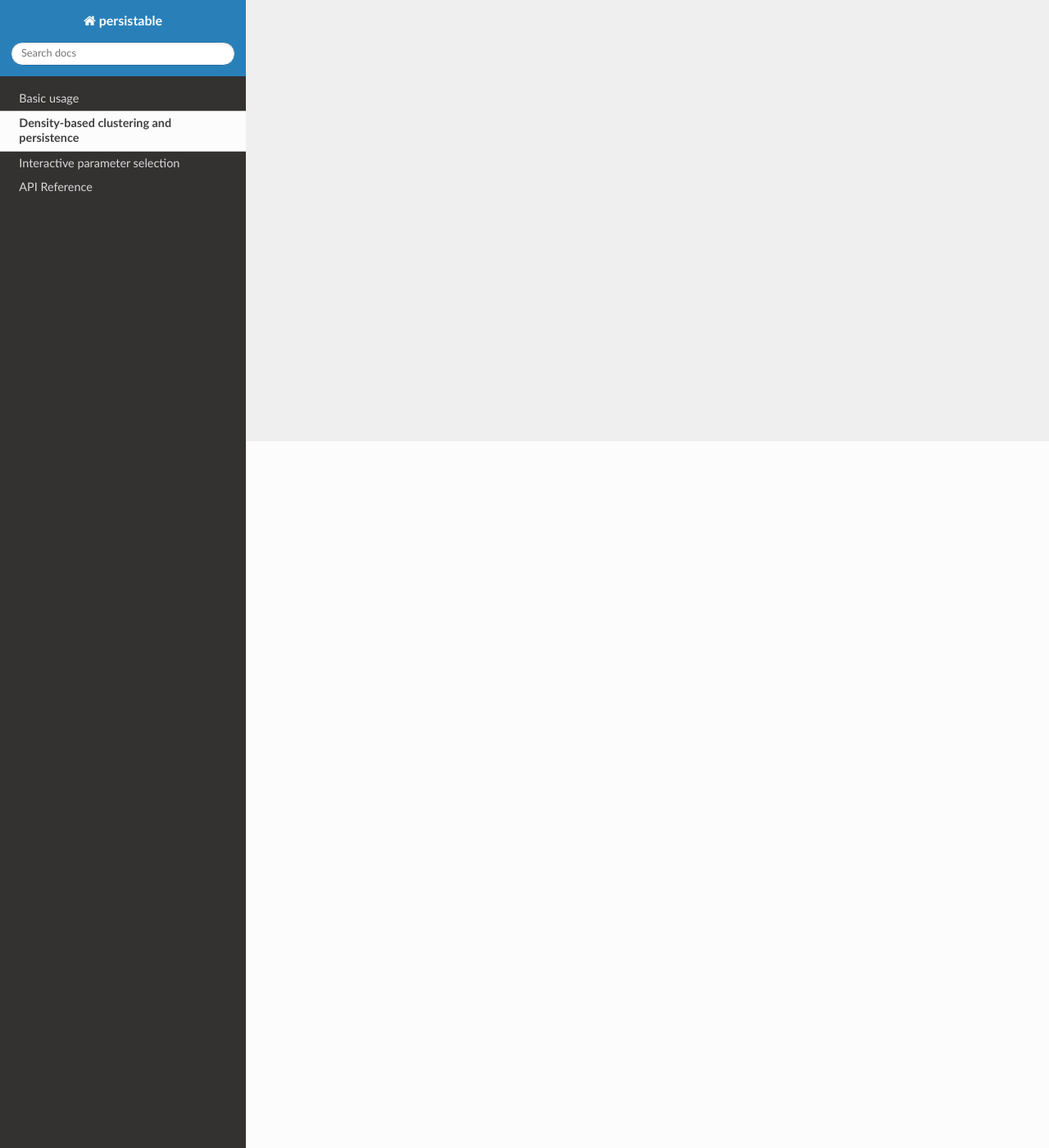
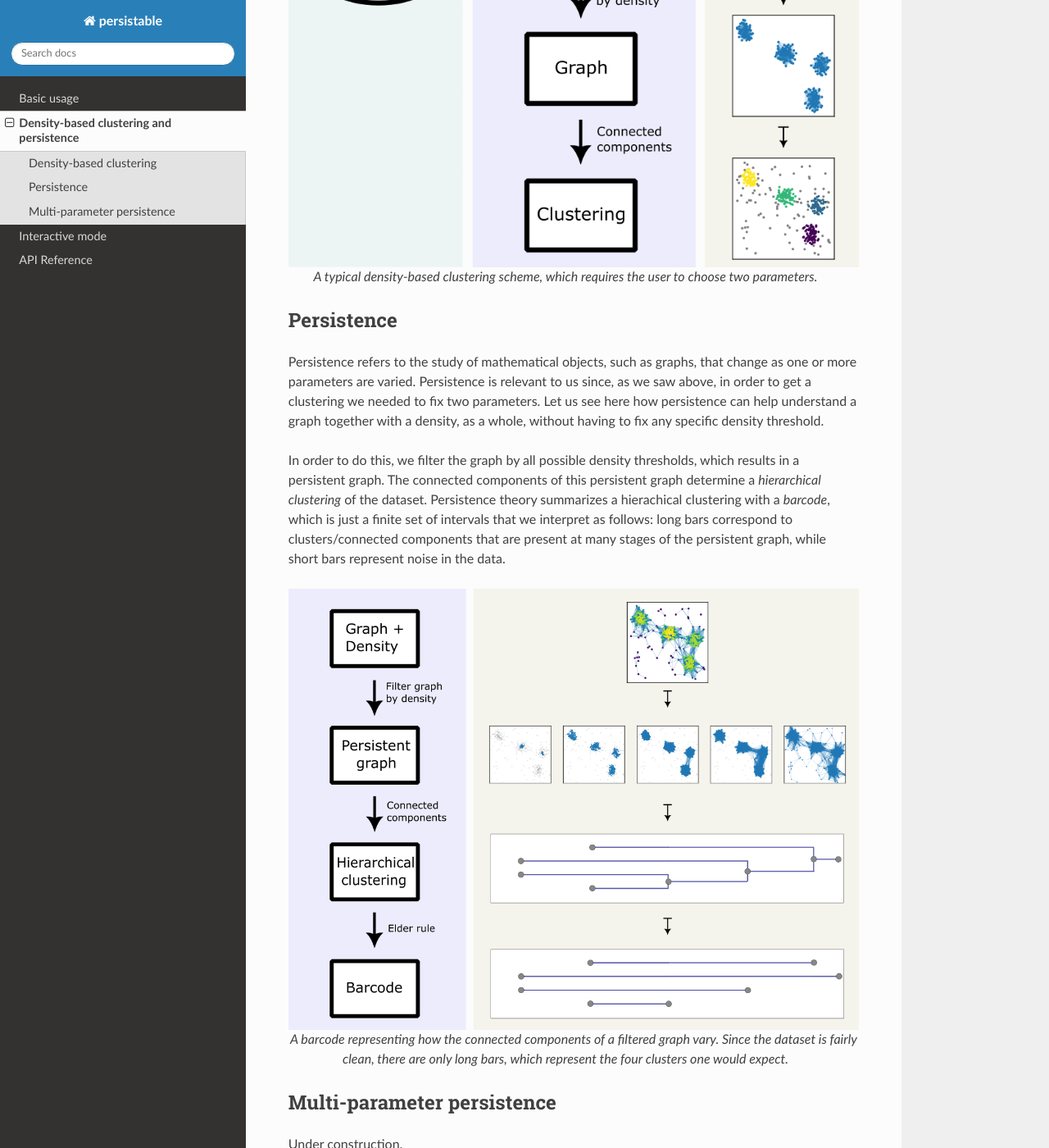
Before and after one commit to LuisScoccola/persistable, a Sphinx documentation site: the page built from docs/background.rst, in a window 1280 px wide and 1400 px high, scrolled down 862 px. Shown: the whole window at 82% size. Built offline with Sphinx 7.4.7 and the Read the Docs theme 2.0.0, drawn with Linux system fonts in a browser that asks for light colours; some of the changed text lies outside the part shown.

Commit message:
first version of background on density-based clustering and persistence

```diff
--- a/docs/background.rst
+++ b/docs/background.rst
@@ -2,3 +2,51 @@ Density-based clustering and persistence
 ========================================
 
 Under construction.
+
+Density-based clustering
+------------------------
+
+A common way of doing density-based clustering consists of constructing a graph
+over the input data and to subsequently filter this graph by density and compute
+the connected components of the filtered graph. A variation of this scheme underlies,
+for instance, the well-known algorithm DBSCAN.
+
+Typically, two parameters must be chosen by the user: a **distance scale**, which is
+used to construct the graph and the density estimate, as well as a **density threshold**,
+used to filter the graph. The figure below summarizes this pipeline.
+
+.. figure:: pictures/density-based-clustering-explanation.png
+   :align: center
+
+   A typical density-based clustering scheme, which requires the user to choose two parameters.
+
+
+Persistence
+-----------
+
+Persistence refers to the study of mathematical objects, such as graphs, that
+change as one or more parameters are varied. Persistence is relevant to us since,
+as we saw above, in order to get a clustering we needed to fix two parameters.
+Let us see here how persistence can help understand a graph together with a density,
+as a whole, without having to fix any specific density threshold.
+
+In order to do this, we filter the graph by all possible density thresholds,
+which results in a persistent graph. The connected components of this persistent
+graph determine a *hierarchical clustering* of the dataset. Persistence theory
+summarizes a hierachical clustering with a *barcode*, which is just a finite
+set of intervals that we interpret as follows: long bars correspond to
+clusters/connected components that are present at many stages of the persistent
+graph, while short bars represent noise in the data.
+
+.. figure:: pictures/persistence-explanation.png
+   :align: center
+
+   A barcode representing how the connected components of a filtered graph vary.
+   Since the dataset is fairly clean, there are only long bars, which represent
+   the four clusters one would expect.
+
+
+Multi-parameter persistence
+---------------------------
+
+Under construction.
--- a/docs/interactivemode.rst
+++ b/docs/interactivemode.rst
@@ -1,4 +1,4 @@
-Interactive parameter selection
-===============================
+Interactive mode
+================
 
 Under construction.
```
Also changed, not shown: docs/pictures/density-based-clustering-explanation.png (added), docs/pictures/persistence-explanation.png (added).
